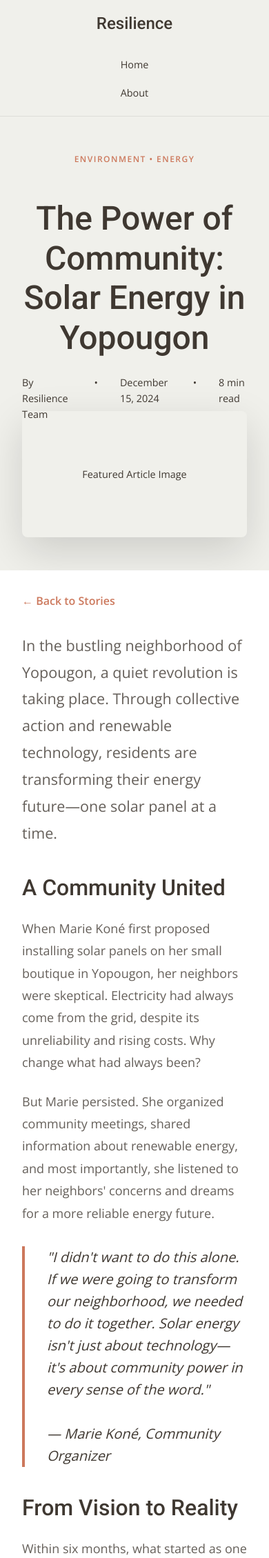
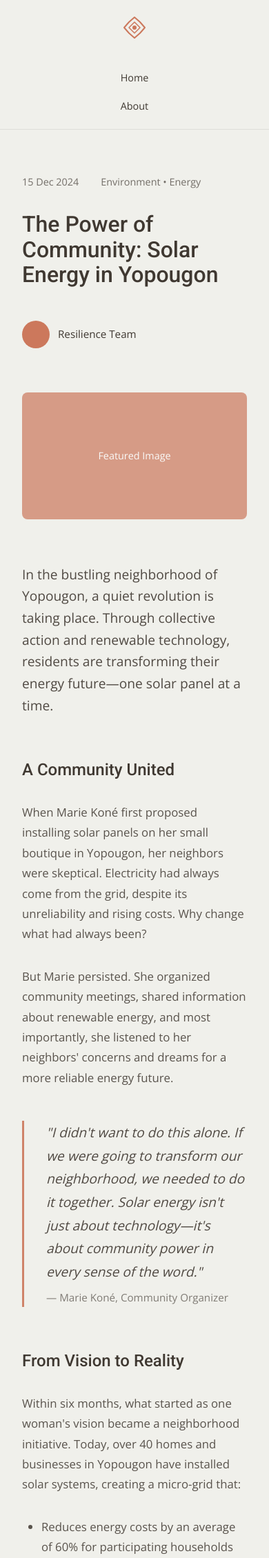
Before and after one commit to Farida-Adamu/Web_Throway, a PHP site: page /post.html in a window 390 px wide. Shown: the top 2259 px of the page at 69% size. Run offline with PHP 8.4, Linux system fonts and the light colour scheme.

Commit message:
Add logo and redesign post page
- Replace text logo with SVG zigzag icon expressing connectedness/resilience
- Complete redesign of post page inspired by Axios/Anthropic layouts
- Clean, readable article layout with consistent background (#F0F0EB)
- Add proper typography hierarchy for posts
- Include author info, date, category metadata
- Style blockquotes, lists, and body text for optimal readability
- Keep design minimal and focused on content
- Add responsive styles for mobile post reading

```diff
--- a/post.html
+++ b/post.html
@@ -3,120 +3,30 @@
 <head>
     <meta charset="UTF-8">
     <meta name="viewport" content="width=device-width, initial-scale=1.0">
-    <title>The Power of Community: Solar Energy in Yopougon - Stories of Resilience</title>
+    <title>The Power of Community: Solar Energy in Yopougon - La Ville Resiliente</title>
     <link rel="stylesheet" href="styles.css">
     <link rel="preconnect" href="https://fonts.googleapis.com">
     <link rel="preconnect" href="https://fonts.gstatic.com" crossorigin>
-    <link href="https://fonts.googleapis.com/css2?family=Roboto:wght@300;400;500&family=Open+Sans:wght@300;400;600&display=swap" rel="stylesheet">
-    <style>
-        .post-header {
-            background-color: var(--bg-light);
-            padding: 3rem 0 2rem;
-        }
-
-        .post-meta {
-            text-align: center;
-            margin-bottom: 2rem;
-        }
-
-        .post-title {
-            font-size: 3rem;
-            text-align: center;
-            max-width: 900px;
-            margin: 0 auto 1.5rem;
-            line-height: 1.2;
-        }
-
-        .post-info {
-            display: flex;
-            justify-content: center;
-            gap: 2rem;
-            font-size: 0.9rem;
-            color: var(--text-light);
-        }
-
-        .post-featured-image {
-            max-width: 1200px;
-            margin: -3rem auto 3rem;
-            padding: 0 2rem;
-        }
-
-        .post-featured-image .placeholder-image {
-            aspect-ratio: 16/9;
-            border-radius: 8px;
-            box-shadow: 0 20px 60px rgba(0, 0, 0, 0.15);
-        }
-
-        .post-content {
-            max-width: 750px;
-            margin: 0 auto;
-            padding: 2rem 2rem 4rem;
-            background-color: var(--white);
-        }
-
-        .post-content p {
-            font-size: 1.125rem;
-            line-height: 1.8;
-            margin-bottom: 1.5rem;
-            color: var(--text-dark);
-        }
-
-        .post-content h2 {
-            margin-top: 2.5rem;
-            margin-bottom: 1.5rem;
-            font-size: 2rem;
-        }
-
-        .post-content h3 {
-            margin-top: 2rem;
-            margin-bottom: 1rem;
-            font-size: 1.5rem;
-        }
-
-        .post-content blockquote {
-            border-left: 4px solid var(--primary-color);
-            padding-left: 2rem;
-            margin: 2rem 0;
-            font-style: italic;
-            font-size: 1.25rem;
-            color: var(--text-light);
-        }
-
-        .post-content ul,
-        .post-content ol {
-            margin-bottom: 1.5rem;
-            padding-left: 2rem;
-        }
-
-        .post-content li {
-            margin-bottom: 0.5rem;
-            color: var(--text-light);
-            font-size: 1.125rem;
-            line-height: 1.7;
-        }
-
-        .related-posts {
-            background-color: var(--bg-light);
-            padding: 4rem 0;
-        }
-
-        .back-link {
-            display: inline-block;
-            margin-bottom: 2rem;
-            color: var(--primary-color);
-            font-weight: 600;
-        }
-
-        .back-link:hover {
-            transform: translateX(-5px);
-        }
-    </style>
+    <link href="https://fonts.googleapis.com/css2?family=Roboto:wght@300;400;500;600&family=Open+Sans:wght@300;400;600&display=swap" rel="stylesheet">
 </head>
 <body>
     <header class="main-header">
         <nav class="nav-container">
             <div class="logo">
-                <h1>Resilience</h1>
+                <svg width="40" height="40" viewBox="0 0 40 40" fill="none" xmlns="http://www.w3.org/2000/svg">
+                    <!-- Zigzag pattern expressing connectedness -->
+                    <path d="M20 5 L28 12 L35 20 L28 28 L20 35 L12 28 L5 20 L12 12 Z"
+                          stroke="#CC785C"
+                          stroke-width="2"
+                          fill="none"
+                          stroke-linejoin="round"/>
+                    <path d="M20 12 L25 17 L28 20 L25 23 L20 28 L15 23 L12 20 L15 17 Z"
+                          stroke="#CC785C"
+                          stroke-width="1.5"
+                          fill="none"
+                          stroke-linejoin="round"/>
+                    <circle cx="20" cy="20" r="3" fill="#CC785C"/>
+                </svg>
             </div>
             <ul class="nav-menu">
                 <li><a href="index.html">Home</a></li>
@@ -126,33 +36,33 @@
     </header>
 
     <main>
-        <!-- Post Header -->
-        <section class="post-header">
-            <div class="container">
-                <div class="post-meta">
-                    <span class="category">Environment • Energy</span>
+        <article class="post-article">
+            <div class="post-container">
+                <!-- Post Meta -->
+                <div class="post-meta-info">
+                    <span class="post-date">15 Dec 2024</span>
+                    <span class="post-category">Environment • Energy</span>
                 </div>
-                <h1 class="post-title">The Power of Community: Solar Energy in Yopougon</h1>
-                <div class="post-info">
-                    <span>By Resilience Team</span>
-                    <span>•</span>
-                    <span>December 15, 2024</span>
-                    <span>•</span>
-                    <span>8 min read</span>
+
+                <!-- Post Title -->
+                <h1 class="post-main-title">The Power of Community: Solar Energy in Yopougon</h1>
+
+                <!-- Author -->
+                <div class="post-author">
+                    <div class="author-avatar"></div>
+                    <div class="author-info">
+                        <span class="author-name">Resilience Team</span>
                     </div>
                 </div>
-        </section>
 
                 <!-- Featured Image -->
-        <div class="post-featured-image">
-            <div class="placeholder-image">Featured Article Image</div>
+                <div class="post-featured-img">
+                    <div class="placeholder-image" style="background-color: #CC785C; aspect-ratio: 16/9; border-radius: 8px; display: flex; align-items: center; justify-content: center; color: white; opacity: 0.7;">Featured Image</div>
                 </div>
 
                 <!-- Post Content -->
-        <article class="post-content">
-            <a href="index.html" class="back-link">← Back to Stories</a>
-
-            <p class="excerpt" style="font-size: 1.35rem; font-weight: 400; color: var(--text-light); margin-bottom: 2rem;">
+                <div class="post-body">
+                    <p class="lead-paragraph">
                         In the bustling neighborhood of Yopougon, a quiet revolution is taking place. Through collective action and renewable technology, residents are transforming their energy future—one solar panel at a time.
                     </p>
 
@@ -168,8 +78,7 @@
 
                     <blockquote>
                         "I didn't want to do this alone. If we were going to transform our neighborhood, we needed to do it together. Solar energy isn't just about technology—it's about community power in every sense of the word."
-                <br><br>
-                — Marie Koné, Community Organizer
+                        <cite>— Marie Koné, Community Organizer</cite>
                     </blockquote>
 
                     <h2>From Vision to Reality</h2>
@@ -213,8 +122,7 @@
 
                     <blockquote>
                         "This is just the beginning. Every community in Abidjan has the power to take control of their energy future. We're showing that it's possible, one neighborhood at a time."
-                <br><br>
-                — Marie Koné
+                        <cite>— Marie Koné</cite>
                     </blockquote>
 
                     <h2>Lessons for Other Communities</h2>
@@ -237,51 +145,14 @@
                     <p>
                         In a city facing significant energy challenges, Yopougon demonstrates that solutions don't always need to come from the top down. Sometimes, the most powerful changes begin with one person, one conversation, and one community willing to imagine—and build—a different future.
                     </p>
-        </article>
+                </div>
 
-        <!-- Related Posts -->
-        <section class="related-posts">
-            <div class="container">
-                <h2 class="section-title">Related Stories</h2>
-                <div class="grid">
-                    <article class="blog-card">
-                        <div class="card-image">
-                            <div class="placeholder-image">Story Image</div>
+                <!-- Back Link -->
+                <div class="post-footer">
+                    <a href="index.html" class="back-link">← Back to stories</a>
                 </div>
-                        <div class="card-content">
-                            <span class="category">Energy</span>
-                            <h3>Off-Grid Solutions</h3>
-                            <p>Innovative approaches to energy independence in Abidjan's neighborhoods.</p>
-                            <a href="post.html" class="card-link">Read more →</a>
             </div>
         </article>
-
-                    <article class="blog-card">
-                        <div class="card-image">
-                            <div class="placeholder-image">Story Image</div>
-                        </div>
-                        <div class="card-content">
-                            <span class="category">Community</span>
-                            <h3>Youth Leading Change</h3>
-                            <p>How young innovators are developing green solutions for urban challenges.</p>
-                            <a href="post.html" class="card-link">Read more →</a>
-                        </div>
-                    </article>
-
-                    <article class="blog-card">
-                        <div class="card-image">
-                            <div class="placeholder-image">Story Image</div>
-                        </div>
-                        <div class="card-content">
-                            <span class="category">Environment</span>
-                            <h3>Reclaiming Our Lagoons</h3>
-                            <p>A deep dive into community efforts to restore Abidjan's vital waterways.</p>
-                            <a href="post.html" class="card-link">Read more →</a>
-                        </div>
-                    </article>
-                </div>
-            </div>
-        </section>
     </main>
 
     <footer class="simple-footer">
--- a/styles.css
+++ b/styles.css
@@ -339,6 +339,180 @@ img {
 }
 
 /* ==========================================
+   POST/ARTICLE STYLES
+   ========================================== */
+
+.post-article {
+    background-color: var(--bg-light);
+    padding: var(--spacing-xl) 0 var(--spacing-xxl);
+}
+
+.post-container {
+    max-width: 720px;
+    margin: 0 auto;
+    padding: 0 var(--spacing-md);
+}
+
+.post-meta-info {
+    display: flex;
+    gap: var(--spacing-md);
+    margin-bottom: var(--spacing-md);
+    font-size: 0.9rem;
+    color: var(--text-color);
+    opacity: 0.7;
+}
+
+.post-date {
+    font-weight: 400;
+}
+
+.post-category {
+    font-weight: 400;
+}
+
+.post-main-title {
+    font-size: 2.75rem;
+    font-weight: 500;
+    line-height: 1.15;
+    margin-bottom: var(--spacing-lg);
+    color: var(--text-color);
+}
+
+.post-author {
+    display: flex;
+    align-items: center;
+    gap: 0.75rem;
+    margin-bottom: var(--spacing-xl);
+}
+
+.author-avatar {
+    width: 40px;
+    height: 40px;
+    border-radius: 50%;
+    background-color: var(--primary-color);
+}
+
+.author-name {
+    font-size: 0.95rem;
+    color: var(--text-color);
+    font-weight: 500;
+}
+
+.post-featured-img {
+    margin-bottom: var(--spacing-xl);
+}
+
+.post-body {
+    font-size: 1.125rem;
+    line-height: 1.75;
+    color: var(--text-color);
+}
+
+.post-body .lead-paragraph {
+    font-size: 1.35rem;
+    line-height: 1.65;
+    margin-bottom: var(--spacing-lg);
+    color: var(--text-color);
+    opacity: 0.9;
+}
+
+.post-body h2 {
+    font-size: 1.75rem;
+    font-weight: 500;
+    margin-top: var(--spacing-xl);
+    margin-bottom: var(--spacing-md);
+    color: var(--text-color);
+}
+
+.post-body h3 {
+    font-size: 1.35rem;
+    font-weight: 500;
+    margin-top: var(--spacing-lg);
+    margin-bottom: var(--spacing-sm);
+    color: var(--text-color);
+}
+
+.post-body p {
+    margin-bottom: var(--spacing-md);
+    opacity: 0.85;
+}
+
+.post-body blockquote {
+    border-left: 3px solid var(--primary-color);
+    padding-left: var(--spacing-md);
+    margin: var(--spacing-lg) 0;
+    font-style: italic;
+    font-size: 1.2rem;
+    color: var(--text-color);
+    opacity: 0.9;
+}
+
+.post-body cite {
+    display: block;
+    margin-top: 0.5rem;
+    font-style: normal;
+    font-size: 0.95rem;
+    opacity: 0.7;
+}
+
+.post-body ul,
+.post-body ol {
+    margin-bottom: var(--spacing-md);
+    padding-left: 1.75rem;
+}
+
+.post-body li {
+    margin-bottom: 0.75rem;
+    opacity: 0.85;
+}
+
+.post-body strong {
+    font-weight: 600;
+    color: var(--text-color);
+}
+
+.post-footer {
+    margin-top: var(--spacing-xxl);
+    padding-top: var(--spacing-lg);
+    border-top: 1px solid rgba(63, 56, 49, 0.1);
+}
+
+.back-link {
+    color: var(--text-color);
+    font-weight: 500;
+    font-size: 0.95rem;
+    opacity: 0.7;
+    transition: opacity 0.3s ease;
+}
+
+.back-link:hover {
+    opacity: 1;
+    color: var(--primary-color);
+}
+
+@media (max-width: 768px) {
+    .post-main-title {
+        font-size: 2rem;
+    }
+
+    .post-body {
+        font-size: 1.05rem;
+    }
+
+    .post-body .lead-paragraph {
+        font-size: 1.2rem;
+    }
+
+    .post-body h2 {
+        font-size: 1.5rem;
+    }
+
+    .post-body h3 {
+        font-size: 1.25rem;
+    }
+}
+
+/* ==========================================
    CONTACT FORM
    ========================================== */
 
```
Also changed, not shown: about.html (+14 -1 lines), index.html (+14 -1 lines). Lines whose indentation alone changed are shown as unchanged.
